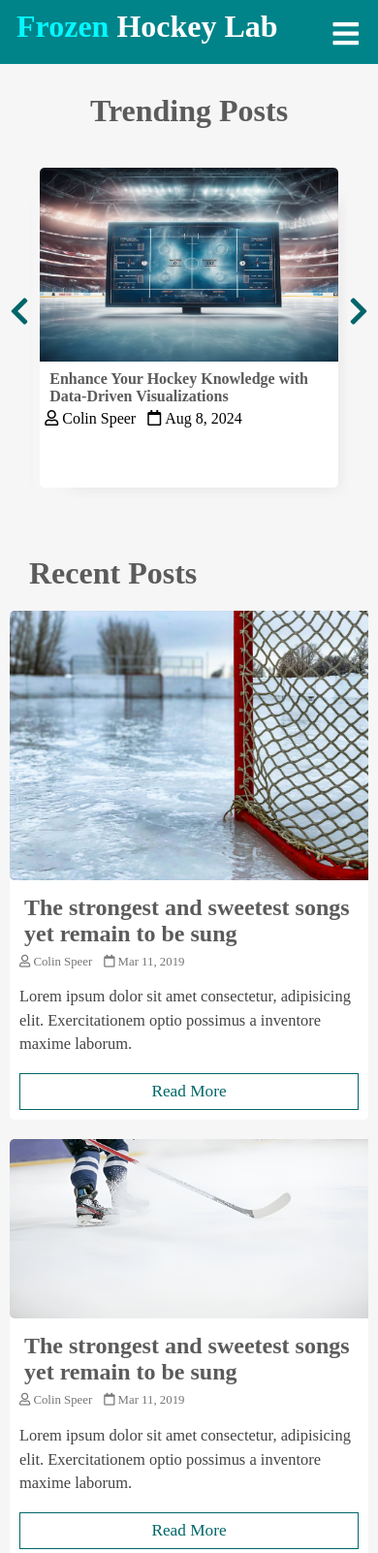
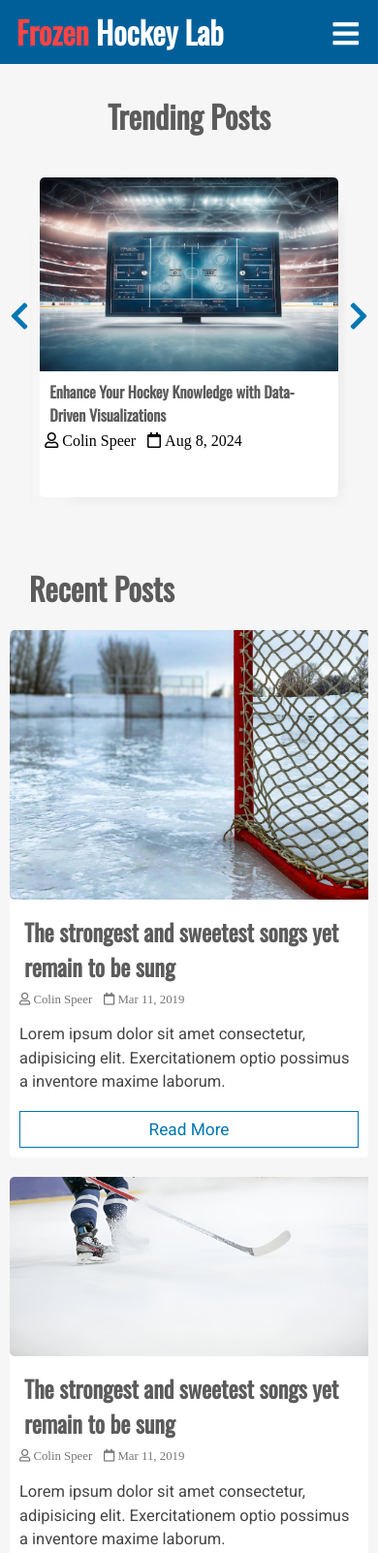
Before and after one commit to speercolin/speercolin.github.io, a PHP site: page / in a window 390 px wide. Shown: the top 1602 px of the page at 97% size. Run offline with PHP 8.4, Linux system fonts and the light colour scheme.

Commit message:
Update style.css

```diff
--- a/css/style.css
+++ b/css/style.css
@@ -8,7 +8,7 @@ body {
   padding: 0px;
   margin: 0px;
   background: #f6f6f6;
-  font-family: 'Lora', serif;
+  font-family: 'Roboto', serif;
 }
 
 h1,
@@ -17,7 +17,7 @@ h3,
 h4,
 h5,
 h6 {
-  font-family: 'Candal', serif;
+  font-family: 'Oswald', serif;
   color: #5c5b5b;
   margin: 5px;
 }
@@ -35,12 +35,12 @@ a {
 
 .btn {
   padding: .5rem 1rem;
-  background: #006669;
+  background: #0077b3;
   color: white;
   border: 1px solid transparent;
   border-radius: .25rem;
   font-size: 1.08em;
-  font-family: 'Lora', serif;
+  font-family: 'Roboto', serif;
 }
 
 .btn-big {
@@ -50,7 +50,7 @@ a {
 
 .btn:hover {
   color: white !important;
-  background: #005255;
+  background: #003f6b;
 }
 
 .text-input {
@@ -63,7 +63,7 @@ a {
   color: #444;
   line-height: 1.5rem;
   font-size: 1.2em;
-  font-family: 'Lora', serif;
+  font-family: 'Roboto', serif;
 }
 
 .msg {
@@ -89,7 +89,7 @@ a {
 /* NAVBAR */
 
 header {
-  background: #008489;
+  background: #005f99;
   height: 66px;
 }
 
@@ -105,11 +105,11 @@ header .logo {
 
 header .logo-text {
   margin: 9px;
-  font-family: 'Candal', serif;
+  font-family: 'Oswald', serif;
 }
 
 header .logo-text span {
-  color: #05f7ff;
+  color: #FF4444;
 }
 
 header ul {
@@ -163,7 +163,7 @@ header ul li a {
 }
 
 header ul li a:hover {
-  background: #006669;
+  background: #0077b3;
   transition: 0.5s;
 }
 
@@ -176,7 +176,7 @@ header .menu-toggle {
 }
 
 .page-wrapper a:hover {
-  color: #006669;
+  color: #0077b3;
 }
 
 /* POST SLIDER */
@@ -195,7 +195,7 @@ header .menu-toggle {
   top: 50%;
   right: 30px;
   font-size: 2em;
-  color: #006669;
+  color: #0077b3;
   cursor: pointer;
 }
 
@@ -204,7 +204,7 @@ header .menu-toggle {
   top: 50%;
   left: 30px;
   font-size: 2em;
-  color: #006669;
+  color: #0077b3;
   cursor: pointer;
 }
 
@@ -299,14 +299,14 @@ header .menu-toggle {
   position: absolute;
   bottom: 10px;
   right: 10px;
-  border: 1px solid #006669;
+  border: 1px solid #0077b3;
   background: transparent;
   border-radius: 0px;
-  color: #006669 !important;
+  color: #0077b3 !important;
 }
 
 .content .main-content .post .read-more:hover {
-  background: #006669;
+  background: #0077b3;
   color: white !important;
   transition: .25s;
 }
@@ -423,7 +423,7 @@ header .menu-toggle {
 }
 
 .footer .footer-content .about h1 span {
-  color: #05f7ff;
+  color: #FF4444;
 }
 
 .footer .footer-content .about .contact span {
@@ -480,7 +480,7 @@ header .menu-toggle {
 .footer .footer-content .contact-form .contact-btn {
   float: right;
   font-size: 1.1em;
-  font-family: 'Lora', serif;
+  font-family: 'Roboto', serif;
 }
 
 .footer .footer-bottom {
@@ -558,7 +558,7 @@ header .menu-toggle {
 
   header ul {
     width: 100%;
-    background: #0E94A0;
+    background: #1CA3D6;
     max-height: 0px;
     overflow: hidden;
   }
@@ -579,13 +579,13 @@ header .menu-toggle {
 
   header ul li ul li a {
     padding: 10px;
-    background: #0E94A0;
+    background: #1CA3D6;
     color: white;
     padding-left: 50px;
   }
 
   header ul li ul li a:hover {
-    background: #006669;
+    background: #0077b3;
   }
 
   header ul li ul li a.logout {
```
